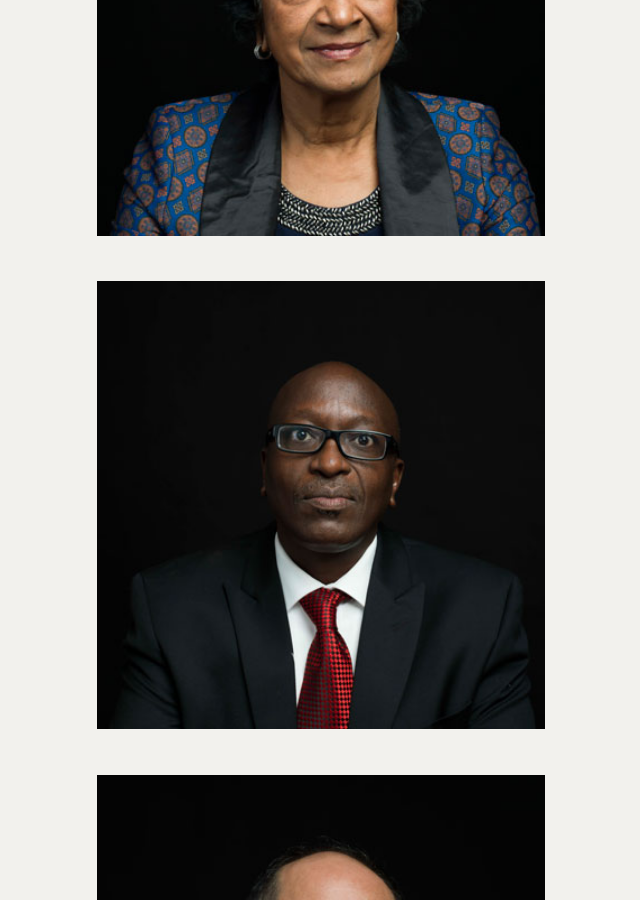
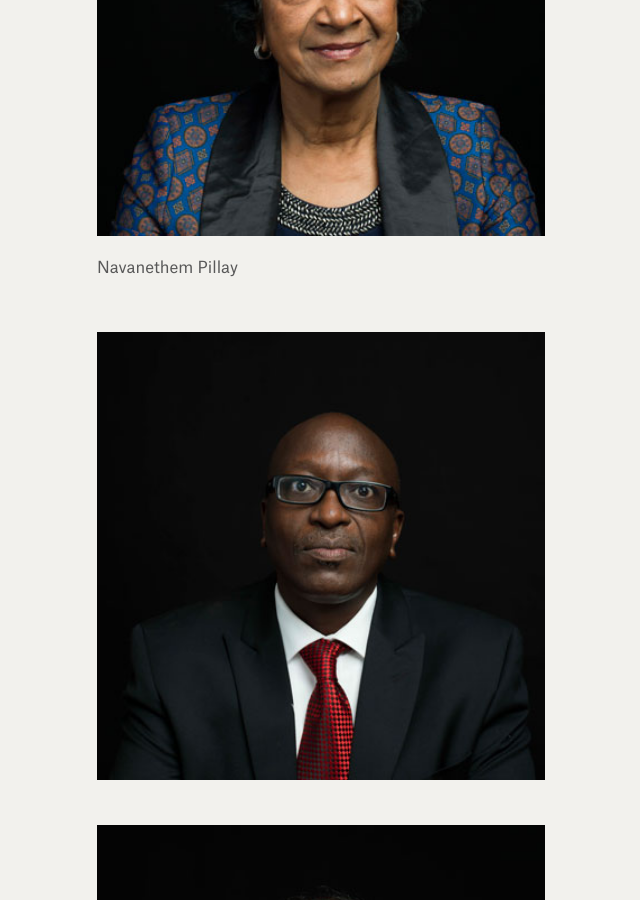
Before and after one commit to weights-and-measures/weights-and-measures.github.io, a Jekyll site: the page built from photographs.html, in a window 1280 px wide and 900 px high, scrolled down 7447 px. Shown: the whole window, without its empty margins (319-959 px from the left). Built offline with Jekyll 4.4.1, drawn with Linux system fonts in a browser that asks for light colours.

Commit message:
Updated D14

```diff
--- a/_photographs/d14.markdown
+++ b/_photographs/d14.markdown
@@ -1,7 +1,9 @@
 ---
-title: d14
+title: Navanethem Pillay
 date: 2016-12-29 17:06:00 Z
 position: 31
 ---
 
 ![navy-pilay04.jpg](/uploads/navy-pilay04.jpg)
+
+Navanethem Pillay
```
